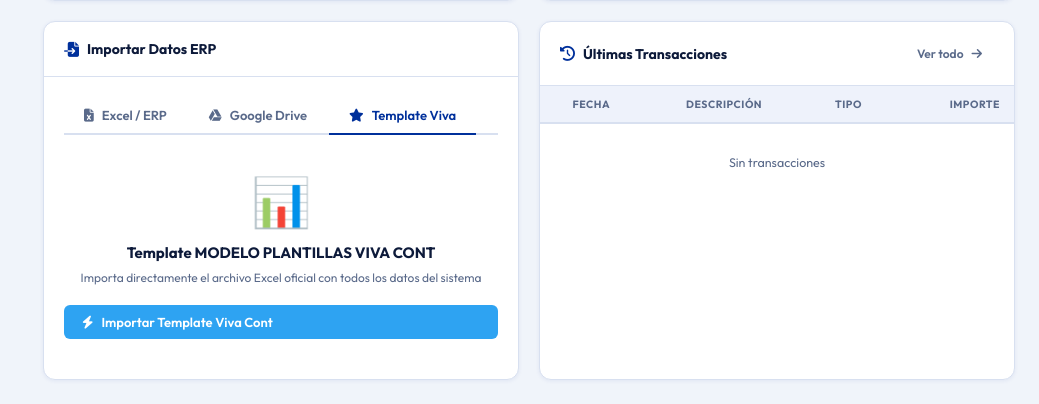
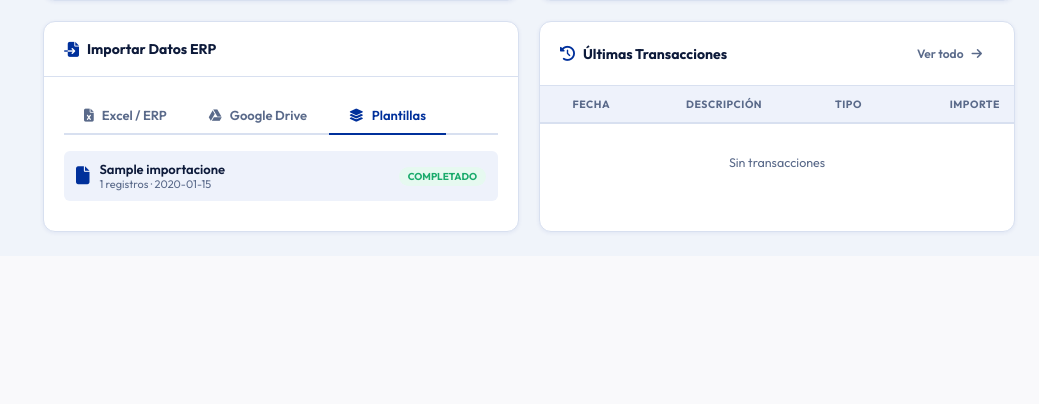
Before and after one commit to luisvallejos2200-sketch/viva-cont, a Flask app: page / in a window 1280 px wide, after a click on "Plantillas". Shown: the part 875-1279 px from the top of the page, without its empty margins (241-1280 px from the left). After the commit the page ends 1110 px from the top, so only its background shows below. Run offline with Flask 3, Linux system fonts and the light colour scheme; the visitor is signed in with stand-in values (Sample User, id 1); tables that the repository leaves empty hold one stand-in row (values such as "Sample post"); data that the repository does not hold is empty; some libraries are stand-ins or nearby versions.

Commit message:
Fix file upload repeat + add plantillas list in dashboard
- Reset input.value after each upload so second/third files trigger correctly
- Add GET /api/importaciones endpoint to list saved imports per client
- Dashboard Plantillas tab now shows all previously imported files with name, date, record count
- Excel import callback reloads plantillas list and shows filename in toast

Co-Authored-By: Claude Sonnet 4.6 <noreply@anthropic.com>

```diff
--- a/app.py
+++ b/app.py
@@ -675,7 +675,23 @@ def api_importar_excel():
         except OSError:
             pass
 
-    return jsonify({"success": True, "imported": inserted, "total": result["total"]})
+    return jsonify({"success": True, "imported": inserted, "total": result["total"],
+                    "nombre_archivo": file.filename})
+
+
+@app.route("/api/importaciones", methods=["GET"])
+@login_required
+def api_listar_importaciones():
+    conn = get_connection()
+    try:
+        rows = conn.execute(
+            """SELECT id, nombre_archivo, tipo_fuente, registros_importados, estado, created_at
+               FROM importaciones WHERE cliente_id=? ORDER BY created_at DESC LIMIT 50""",
+            (cid(),)
+        ).fetchall()
+        return jsonify(rows_to_list(rows))
+    finally:
+        conn.close()
 
 
 @app.route("/api/importar/drive", methods=["POST"])
--- a/static/js/main.js
+++ b/static/js/main.js
@@ -182,7 +182,11 @@ function initUploadZone(zoneId, inputId, onFile) {
 
   zone.addEventListener('click', () => input.click());
   input.addEventListener('change', () => {
-    if (input.files[0]) onFile(input.files[0]);
+    if (input.files[0]) {
+      const file = input.files[0];
+      input.value = '';   // reset so same file can be re-uploaded
+      onFile(file);
+    }
   });
   zone.addEventListener('dragover', (e) => {
     e.preventDefault(); zone.classList.add('drag-over');
--- a/templates/index.html
+++ b/templates/index.html
@@ -117,8 +117,8 @@
         <button class="tab-btn" data-tab="tab-drive" onclick="switchImportTab(this,'tab-drive')">
           <i class="fa-brands fa-google-drive"></i> Google Drive
         </button>
-        <button class="tab-btn" data-tab="tab-template" onclick="switchImportTab(this,'tab-template')">
-          <i class="fa-solid fa-star"></i> Template Viva
+        <button class="tab-btn" data-tab="tab-template" onclick="switchImportTab(this,'tab-template');loadPlantillas()">
+          <i class="fa-solid fa-layer-group"></i> Plantillas
         </button>
       </div>
 
@@ -163,17 +163,12 @@
         </button>
       </div>
 
-      <!-- Tab Template Viva -->
+      <!-- Tab Plantillas -->
       <div class="tab-pane" id="tab-template">
-        <div style="text-align:center;padding:20px 0;">
-          <div style="font-size:48px;margin-bottom:12px;">📊</div>
-          <h4 style="font-size:15px;font-weight:700;margin-bottom:8px;">Template MODELO PLANTILLAS VIVA CONT</h4>
-          <p style="font-size:12px;color:var(--text-muted);margin-bottom:20px;">
-            Importa directamente el archivo Excel oficial con todos los datos del sistema
-          </p>
-          <button class="btn btn-accent" style="width:100%" onclick="importarTemplate()">
-            <i class="fa-solid fa-bolt"></i> Importar Template Viva Cont
-          </button>
+        <div id="plantillasList" style="min-height:60px;">
+          <div style="text-align:center;padding:16px 0;color:var(--text-muted);font-size:13px;">
+            <span class="spinner"></span> Cargando plantillas...
+          </div>
         </div>
       </div>
     </div>
@@ -330,14 +325,45 @@ initUploadZone('excelZone', 'excelInput', async (file) => {
     const data = await res.json();
     document.getElementById('excelProgress').style.display = 'none';
     if (data.error) { showToast('error','Error al importar', data.error); return; }
-    showToast('success','Importación completada',
-      `Se importaron ${data.imported} de ${data.total} registros`);
+    showToast('success', `"${data.nombre_archivo || file.name}" guardado`,
+      `${data.imported} de ${data.total} registros importados`);
+    loadPlantillas();
     setTimeout(loadKPIs, 800);
   } catch (e) {
     document.getElementById('excelProgress').style.display = 'none';
     showToast('error','Error', e.message);
   }
 });
+
+async function loadPlantillas() {
+  const container = document.getElementById('plantillasList');
+  if (!container) return;
+  const rows = await apiGet('/api/importaciones');
+  if (!rows) return;
+  if (!rows.length) {
+    container.innerHTML = `
+      <div style="text-align:center;padding:24px 0;color:var(--text-muted);">
+        <i class="fa-solid fa-folder-open" style="font-size:32px;margin-bottom:10px;display:block;opacity:.4"></i>
+        <p style="font-size:13px;">Aún no hay plantillas guardadas.</p>
+        <p style="font-size:12px;opacity:.7">Importa un archivo Excel desde la pestaña <b>Excel / ERP</b>.</p>
+      </div>`;
+    return;
+  }
+  const icons = { EXCEL:'fa-file-excel', DRIVE:'fa-brands fa-google-drive', PDF:'fa-file-pdf' };
+  const colors = { EXCEL:'#1a6b3c', DRIVE:'#1a73e8', PDF:'#e03c3c' };
+  container.innerHTML = `
+    <div style="display:flex;flex-direction:column;gap:8px;max-height:280px;overflow-y:auto;">
+      ${rows.map(r => `
+        <div style="display:flex;align-items:center;gap:10px;padding:10px 12px;background:var(--surface2);border-radius:var(--radius-xs);">
+          <i class="fa-solid ${icons[r.tipo_fuente]||'fa-file'}" style="color:${colors[r.tipo_fuente]||'var(--primary)'};font-size:18px;flex-shrink:0"></i>
+          <div style="flex:1;min-width:0;">
+            <div style="font-size:13px;font-weight:600;white-space:nowrap;overflow:hidden;text-overflow:ellipsis" title="${r.nombre_archivo}">${r.nombre_archivo}</div>
+            <div style="font-size:11px;color:var(--text-muted)">${r.registros_importados} registros · ${r.created_at?.slice(0,10)||''}</div>
+          </div>
+          <span class="badge ${r.estado==='COMPLETADO'?'badge-success':'badge-warning'}" style="font-size:10px;flex-shrink:0">${r.estado}</span>
+        </div>`).join('')}
+    </div>`;
+}
 
 async function importarDrive() {
   const url = document.getElementById('driveUrl').value.trim();
```
